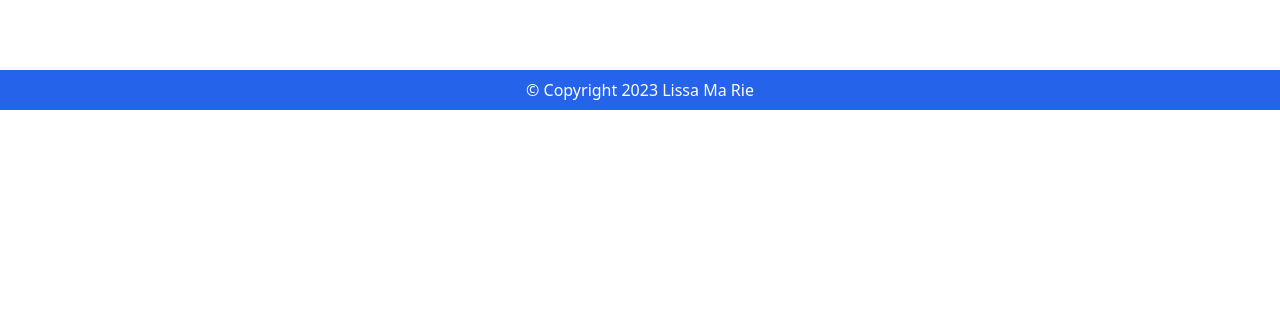
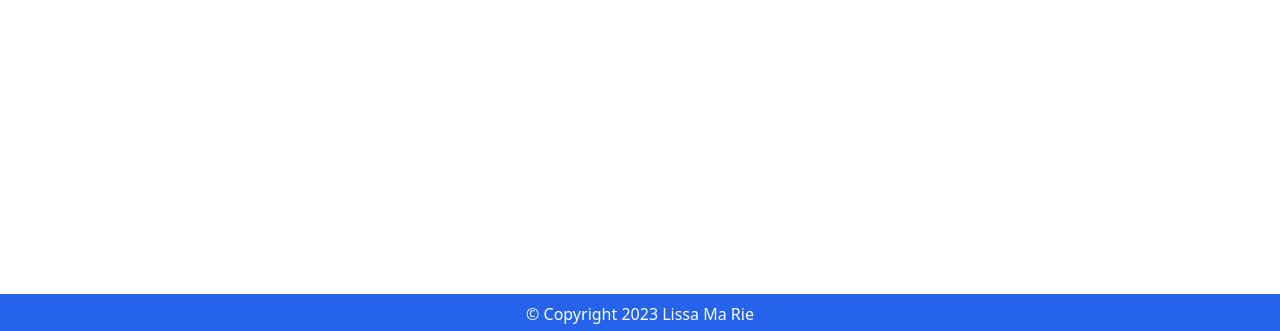
Before and after one commit to Lexies03/talley-debt-tracker, a React (Vite) app in the folder frontend/: page / in a window 1280 px wide. Shown: the part 466-797 px from the top of the page. Built offline with nearby package versions, Linux system fonts and the light colour scheme.

Commit message:
Made the footer absolute.

```diff
--- a/frontend/src/view/components/section/Footer.jsx
+++ b/frontend/src/view/components/section/Footer.jsx
@@ -1,6 +1,6 @@
 const Footer = () => {
   return (
-    <div className="flex bg-blue-600 justify-center">
+    <div className="flex bg-blue-600 justify-center w-full absolute bottom-0">
       <p className="text-white p-2">&#169; Copyright 2023 Lissa Ma Rie</p>
     </div>
   );
```
